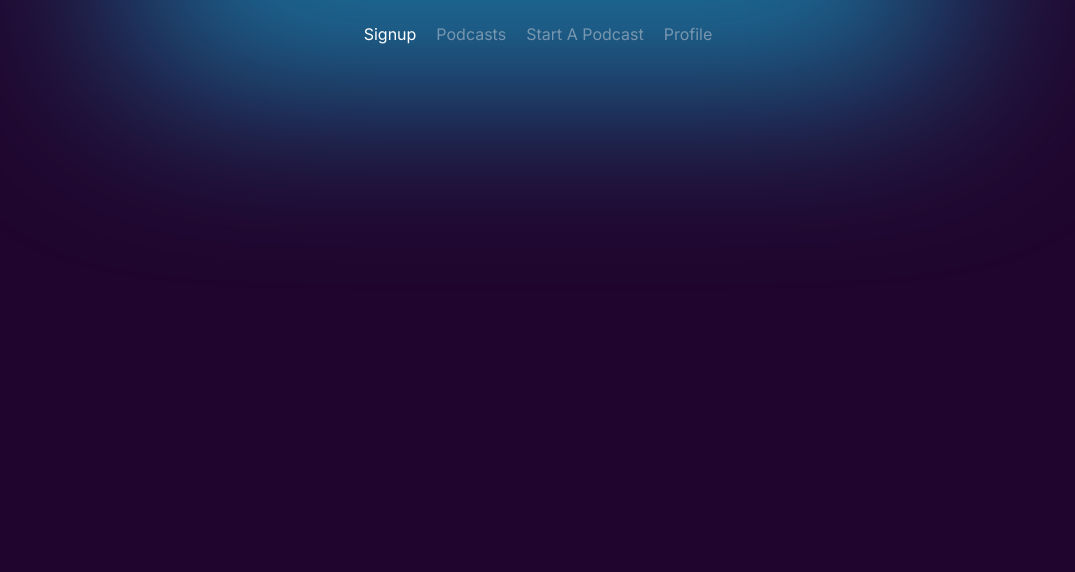
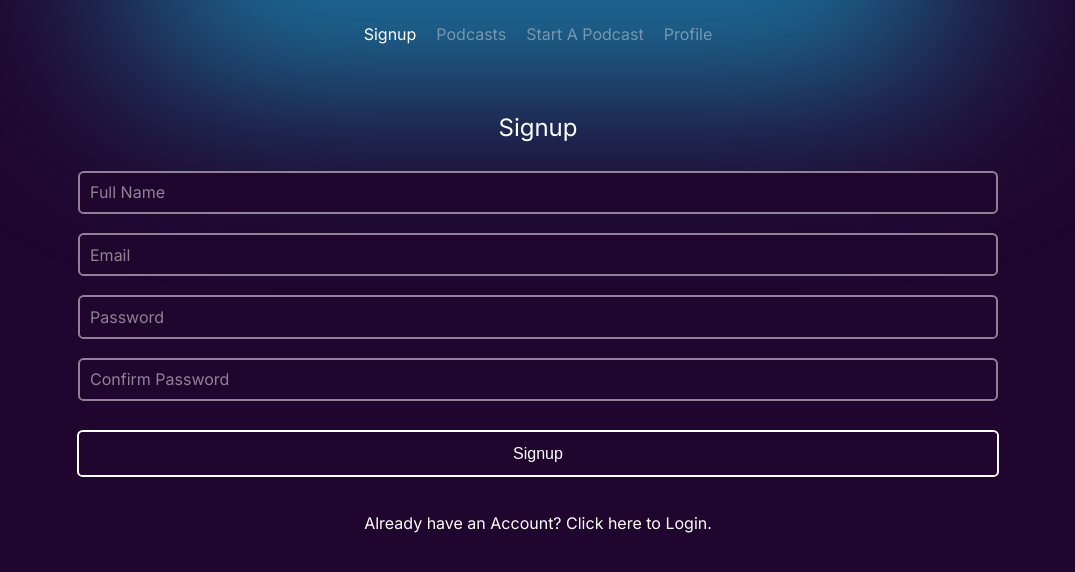
Before and after one commit to MaheshB45/podcast-platform-app, a React (Vite) app: page / in a window 1280 px wide. Shown: the top 572 px of the page, without its empty margins (102-1177 px from the left). Built offline with nearby package versions, Linux system fonts and the light colour scheme.

Commit message:
Add and create Signup page

```diff
--- a/src/App.jsx
+++ b/src/App.jsx
@@ -2,14 +2,14 @@
 import { Routes, Route } from "react-router-dom";
 
 // Pages routes
-import Signup from "./Pages/Signup";
+import SignUpPage from "./Pages/SignUpPage";
 
 function App() {
 
   return (
     <>
       <Routes>
-        <Route path="/" element={<Signup />}></Route>
+        <Route path="/" element={<SignUpPage />}></Route>
       </Routes>
     </>
   )
--- /dev/null
+++ b/src/Components/Common Components/Button/Button.css
@@ -0,0 +1,19 @@
+.custom-btn {
+    text-align: center;
+    background-color: var(--theme);
+    color: var(--white);
+    border: 2px solid var(--white);
+    border-radius: 0.35rem;
+    padding: 0.8rem;
+    cursor: pointer;
+    width: 72vw;
+    margin: 1.2rem;
+    font-size: 1rem;
+    font-weight: 500;
+}
+
+.custom-btn:hover {
+    background-color: var(--white);
+    color: var(--theme);
+    transition: all 0.2s;
+}
--- /dev/null
+++ b/src/Components/Common Components/Button/Button.jsx
@@ -0,0 +1,12 @@
+import "./Button.css";
+
+// eslint-disable-next-line react/prop-types
+const Button = ({text, onClick }) => {
+  return (
+    <>
+        <button onClick={onClick} className="custom-btn">{text}</button>
+    </>
+  )
+}
+
+export default Button
--- /dev/null
+++ b/src/Components/Common Components/Input/Input.css
@@ -0,0 +1,20 @@
+.custom-input {
+    background-color: var(--theme);
+    color: var(--white);
+    border: 2px solid var(--purple-grey);
+    border-radius: 0.35rem;
+    padding: 0.6rem;
+    font-size: 1rem;
+    font-weight: 500;
+    width: 70vw;
+    margin: 0.6rem;
+}
+
+.custom-input:focus {
+    outline: none;
+    border-color: var(--white);
+}
+
+.custom-input::placeholder {
+    color: var(--purple-grey);
+}
--- /dev/null
+++ b/src/Components/Common Components/Input/Input.jsx
@@ -0,0 +1,17 @@
+import "./Input.css";
+
+// eslint-disable-next-line react/prop-types
+const InputComponent = ({type, state, setState, placeholder, required}) => {
+  return (
+    <input
+        type={type}
+        value={state}
+        onChange={(e)=> setState(e.target.value)}
+        placeholder={placeholder}
+        required={required}
+        className="custom-input"
+    />
+  );
+}
+
+export default InputComponent;
--- /dev/null
+++ b/src/Components/SignupComponent/LoginForm/LoginForm.jsx
@@ -0,0 +1,36 @@
+import { useState } from "react";
+import InputComponent from "../../Common Components/Input/Input";
+import Button from "../../Common Components/Button/Button";
+
+const LoginForm = () => {
+  const [email, setEmail] = useState("");
+  const [password, setPassword] = useState("");
+
+  const handleLogin = () => {
+    console.log("Handling Login");
+  }
+
+  return (
+    <>
+        <InputComponent
+          state={email}
+          setState={setEmail}
+          placeholder="Email"
+          type="text"
+          required={true}
+        />
+
+        <InputComponent
+          state={password}
+          setState={setPassword}
+          placeholder="Password"
+          type="password"
+          required={true}
+        />
+
+        <Button text={"Login"} onClick={handleLogin}/>
+    </>
+  )
+}
+
+export default LoginForm;
--- /dev/null
+++ b/src/Components/SignupComponent/SignupForm/SignupForm.jsx
@@ -0,0 +1,54 @@
+import { useState } from "react";
+import InputComponent from "../../Common Components/Input/Input";
+import Button from "../../Common Components/Button/Button";
+
+const SignupForm = () => {
+  const [fullName, setFullName] = useState("");
+  const [email, setEmail] = useState("");
+  const [password, setPassword] = useState("");
+  const [confirmPassword, setConfirmPassword] = useState("");
+
+  const handleSignup = () => {
+    console.log("Handling signup");
+  }
+
+  return (
+    <>
+        <InputComponent
+          state={fullName}
+          setState={setFullName}
+          placeholder="Full Name"
+          type="text"
+          required={true}
+        />
+
+        <InputComponent
+          state={email}
+          setState={setEmail}
+          placeholder="Email"
+          type="text"
+          required={true}
+        />
+
+        <InputComponent
+          state={password}
+          setState={setPassword}
+          placeholder="Password"
+          type="password"
+          required={true}
+        />
+
+        <InputComponent
+          state={confirmPassword}
+          setState={setConfirmPassword}
+          placeholder="Confirm Password"
+          type="password"
+          required={true}
+        />
+
+        <Button text={"Signup"} onClick={handleSignup}/>
+    </>
+  )
+}
+
+export default SignupForm;
--- /dev/null
+++ b/src/Pages/SignUpPage.jsx
@@ -0,0 +1,29 @@
+import { useState } from "react";
+import NavBar from "../Components/Common Components/Navbar/NavBar";
+import SignupForm from "../Components/SignupComponent/SignupForm/SignupForm";
+import LoginForm from "../Components/SignupComponent/LoginForm/LoginForm";
+
+const SignUpPage = () => {
+  const [flag, setFlag] = useState(false);
+
+  return (
+    <>
+      <NavBar />
+      <div className="input-wrapper">
+        {!flag ? <h1>Signup</h1> : <h1>Login</h1>}
+        {!flag ? <SignupForm /> : <LoginForm />}
+        {!flag ? (
+          <p style={{cursor: "pointer"}} onClick={() => setFlag(!flag)}>
+            Already have an Account? Click here to Login.
+          </p>
+        ) : (
+          <p style={{cursor: "pointer"}} onClick={() => setFlag(!flag)}>
+           Dont have an Account? Click here to Signup.
+          </p>
+        )}
+      </div>
+    </>
+  );
+};
+
+export default SignUpPage;
--- a/src/Pages/Signup.jsx
+++ /dev/null
@@ -1,11 +0,0 @@
-import NavBar from "../Components/Navbar/NavBar";
-
-const Signup = () => {
-  return (
-    <>
-        <NavBar/>
-    </>
-  )
-}
-
-export default Signup
--- a/src/index.css
+++ b/src/index.css
@@ -20,3 +20,20 @@ body {
 input {
   font-family: "Inter", sans-serif;
 }
+
+.input-wrapper {
+  width: 70vw;
+  display: flex;
+  flex-direction: column;
+  justify-content: center;
+  align-items: center;
+  margin: 0 auto;
+  margin-top: 1.8rem;
+}
+
+.input-wrapper h1 {
+  font-size: 1.5rem;
+  font-weight: 400;
+  text-align: center;
+  margin-bottom: 1.2rem;
+}
```
Also changed, not shown: src/Components/Common Components/Navbar/NavBar.css (renamed from src/Components/Navbar/NavBar.css), src/Components/Common Components/Navbar/NavBar.jsx (renamed from src/Components/Navbar/NavBar.jsx).
